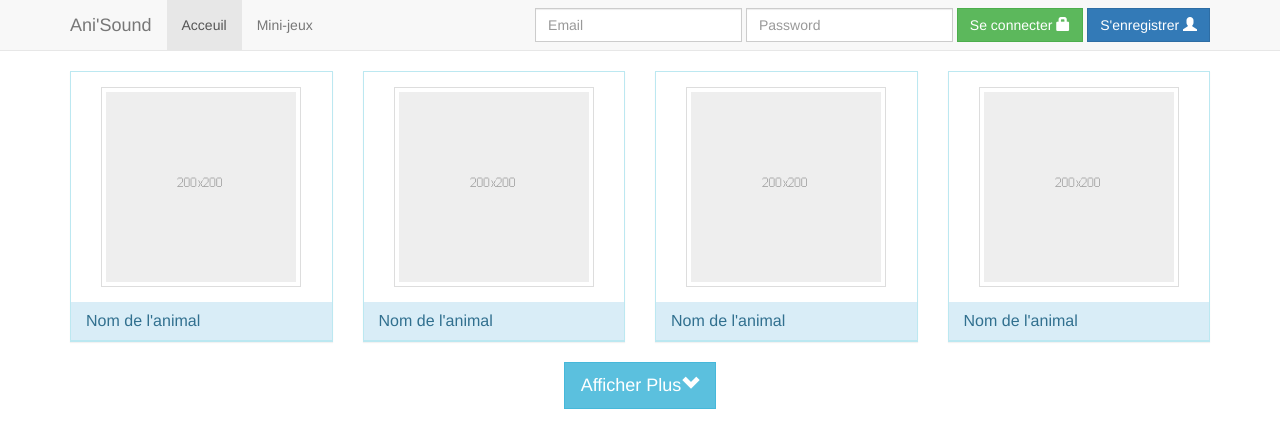
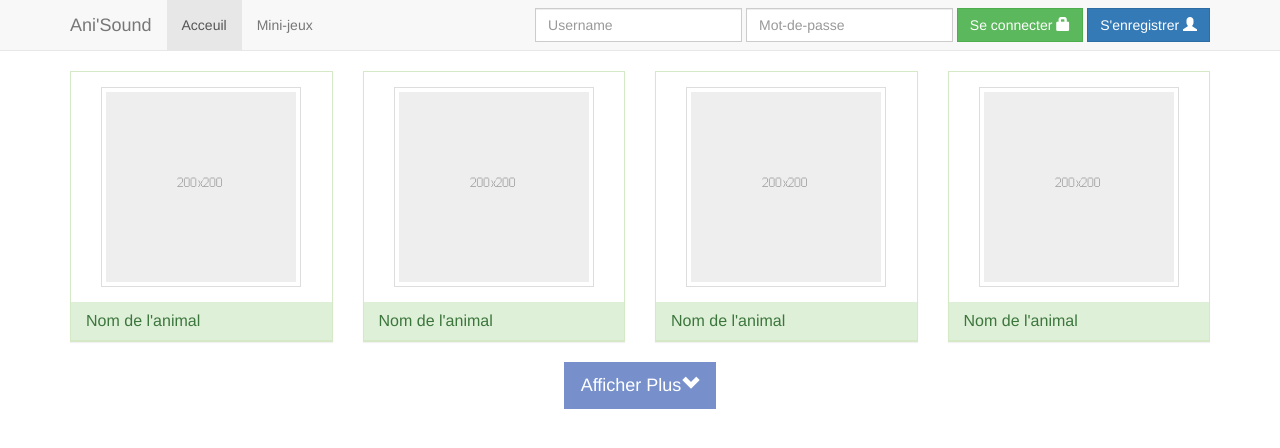
Before and after one commit to l3lium/Ani-sound, a PHP site: page /maquette.html in a window 1280 px wide. Shown: the top 448 px of the page. Run offline with PHP 8.4, Linux system fonts and the light colour scheme; some libraries are stand-ins or nearby versions.

Commit message:
Mise a jour de la maquette bootstrap

```diff
--- a/css/style.css
+++ b/css/style.css
@@ -8,5 +8,15 @@
 }
 
 .img-thumbnail:hover{
-    border-color: cyan;
+    border-color: #89E894;
+    border-width: 3px;
 }
+
+.btn-info{
+    background-color: #7790cb;
+    border-color: #7790cb;
+}
+.btn-info:hover{
+    background-color: #4364b0;
+    border-color: #4364b0;
+}
--- a/maquette.html
+++ b/maquette.html
@@ -12,7 +12,7 @@
     </head>
 
     <body>
-
+        <!-- NAVBAR -->
         <nav class="navbar navbar-default navbar-static-top" role="navigation">
             <div class="container">
                 <div class="navbar-header">
@@ -31,10 +31,10 @@
                     </ul>
                     <form class="navbar-form navbar-right" role="form">
                         <div class="form-group">
-                            <input type="text" placeholder="Email" class="form-control">
+                            <input type="text" placeholder="Username" class="form-control">
                         </div>
                         <div class="form-group">
-                            <input type="password" placeholder="Password" class="form-control">
+                            <input type="password" placeholder="Mot-de-passe" class="form-control">
                         </div>
                         <button type="submit" class="btn btn-success">Se connecter <span class="glyphicon glyphicon-lock"></span></button>
                         <button type="submit" class="btn btn-primary">S'enregistrer <span class="glyphicon glyphicon-user"></span></button>
@@ -42,13 +42,13 @@
                 </div>
             </div>
         </nav>
-
+        <!-- CONTAINER -->
         <div class="container">
             <div class="center-block">
                 <!-- CONTAINER PANELS ANIMAUX -->
                 <div class="row">
                     <div class="col-sm-3">
-                        <div class="panel panel-info">
+                        <div class="panel panel-success">
                             <div class="panel-body">
                                 <img class="img-thumbnail center-block" alt="thumbnail" src="./img/placeholder.png" data-holder-rendered="true" style="width: 200px; height: 200px;">
                             </div>
@@ -58,7 +58,7 @@
                         </div>
                     </div>
                     <div class="col-sm-3">
-                        <div class="panel panel-info">
+                        <div class="panel panel-success">
                             <div class="panel-body">
                                 <img class="img-thumbnail center-block" alt="thumbnail" src="./img/placeholder.png" data-holder-rendered="true" style="width: 200px; height: 200px;">
                             </div>
@@ -68,7 +68,7 @@
                         </div>
                     </div>
                     <div class="col-sm-3">
-                        <div class="panel panel-info">
+                        <div class="panel panel-success">
                             <div class="panel-body">
                                 <img class="img-thumbnail center-block" alt="thumbnail" src="./img/placeholder.png" data-holder-rendered="true" style="width: 200px; height: 200px;">
                             </div>
@@ -78,7 +78,7 @@
                         </div>
                     </div>
                     <div class="col-sm-3">
-                        <div class="panel panel-info">
+                        <div class="panel panel-success">
                             <div class="panel-body">
                                 <img class="img-thumbnail center-block" alt="thumbnail" src="./img/placeholder.png" data-holder-rendered="true" style="width: 200px; height: 200px;">
                             </div>
```
